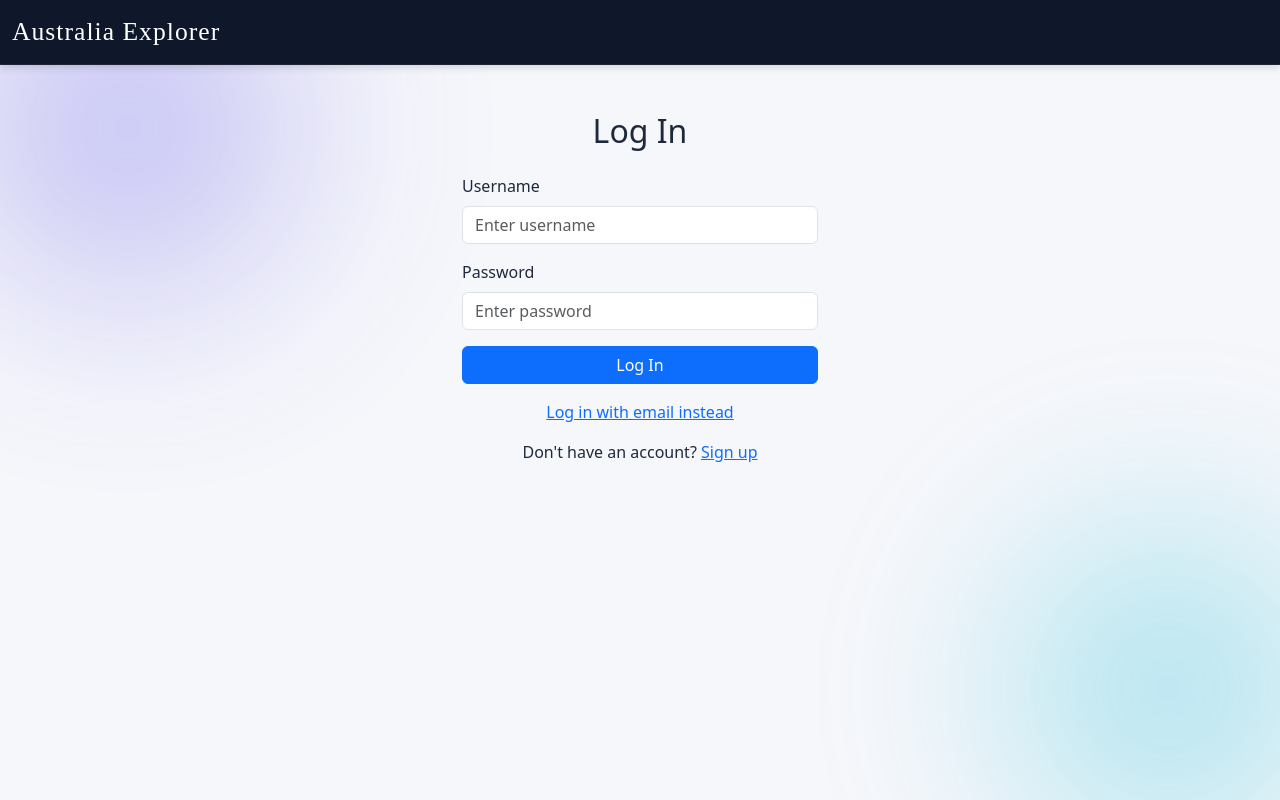
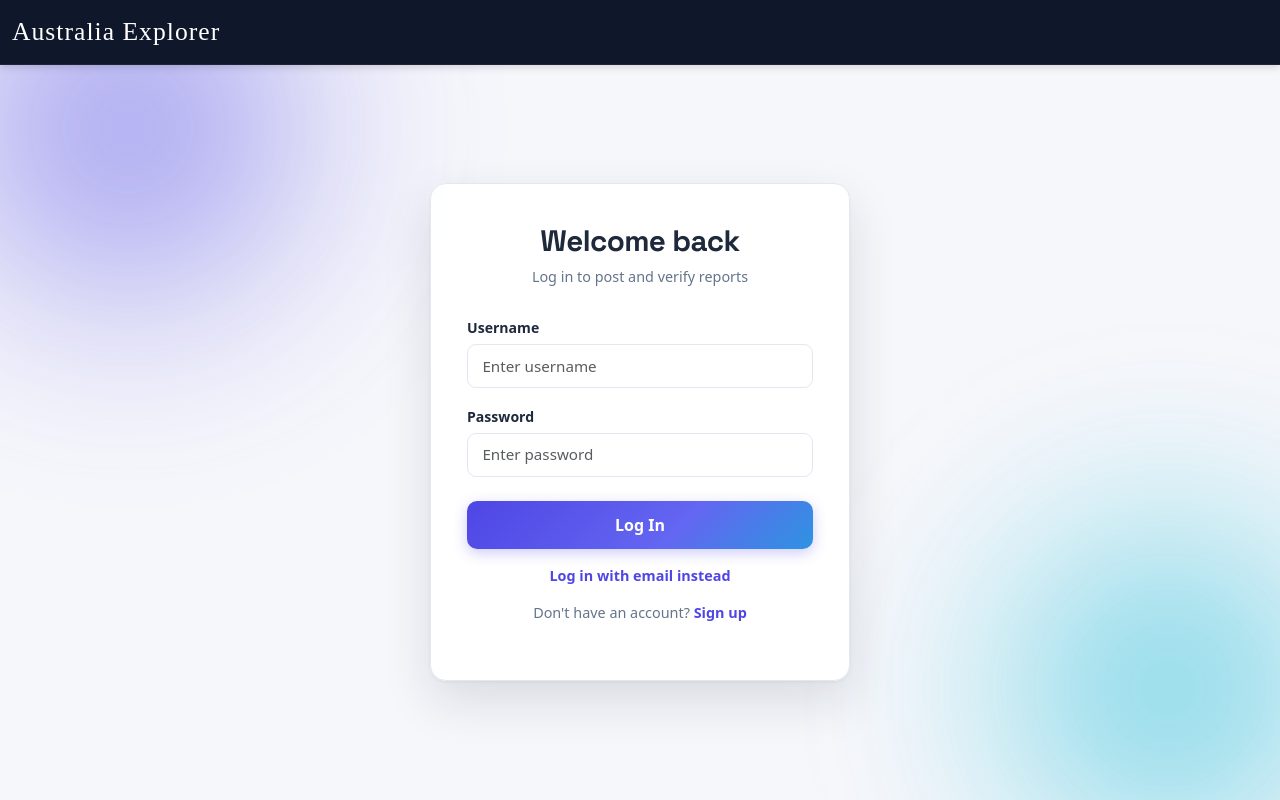
Before and after one commit to jono1762/cits3403-project, a Flask app: page /login in a window 1280 px wide. Run offline with Flask 3, Linux system fonts and the light colour scheme; some libraries are stand-ins or nearby versions; some web fonts are replaced.

Commit message:
add auth.css for login, login/email and sign up and align with the base.thml

```diff
--- /dev/null
+++ b/app/static/css/auth.css
@@ -0,0 +1,120 @@
+/* ============================================================
+   auth.css — shared styling for login / signup / login_email
+   Loaded via {% block styles %} on each auth template.
+   ============================================================ */
+
+/* full-bleed section that vertically centers the auth card */
+.auth-page {
+    min-height: calc(100vh - var(--navbar-height, 64px));
+    display: flex;
+    align-items: center;
+    justify-content: center;
+    padding: 2rem 1rem;
+    /* break out of the parent .container so the aurora background shows edge-to-edge */
+    width: 100vw;
+    margin-left: calc(-1 * (100vw - 100%) / 2);
+    margin-top: -1.5rem;
+    margin-bottom: -1.5rem;
+}
+
+/* the card holding the form — frosted glass over the aurora background */
+.auth-card {
+    background: rgba(255, 255, 255, 0.92);
+    -webkit-backdrop-filter: blur(12px);
+    backdrop-filter: blur(12px);
+    border: 1px solid #e2e8f0;
+    border-radius: 16px;
+    padding: 2.5rem 2.25rem;
+    width: 100%;
+    max-width: 420px;
+    box-shadow:
+        0 1px 3px rgba(15, 23, 42, 0.06),
+        0 20px 50px rgba(15, 23, 42, 0.12);
+}
+
+/* title + subtitle */
+.auth-title {
+    font-family: 'Space Grotesk', sans-serif;
+    font-size: 1.85rem;
+    font-weight: 700;
+    text-align: center;
+    margin: 0 0 0.4rem;
+    color: #1e293b;
+    letter-spacing: -0.02em;
+}
+
+.auth-subtitle {
+    text-align: center;
+    color: #64748b;
+    font-size: 0.9rem;
+    margin: 0 0 1.75rem;
+}
+
+/* form inputs — bigger touch target, indigo focus ring */
+.auth-card .form-control {
+    border-radius: 9px;
+    padding: 0.6rem 0.9rem;
+    border: 1.5px solid #e2e8f0;
+    font-size: 0.95rem;
+    transition: border-color 0.18s ease, box-shadow 0.18s ease;
+}
+
+.auth-card .form-control:focus {
+    border-color: #4f46e5;
+    box-shadow: 0 0 0 4px rgba(79, 70, 229, 0.14);
+    outline: none;
+}
+
+.auth-card .form-label {
+    font-weight: 600;
+    color: #1e293b;
+    font-size: 0.88rem;
+    margin-bottom: 0.35rem;
+}
+
+/* submit button — matches the gradient used on the landing CTA buttons */
+.auth-card .btn-primary {
+    background: linear-gradient(135deg, #4f46e5 0%, #6366f1 60%, #06b6d4 130%);
+    border: none;
+    color: #fff;
+    padding: 0.75rem 1.5rem;
+    border-radius: 10px;
+    font-weight: 600;
+    font-size: 1rem;
+    box-shadow: 0 4px 14px rgba(79, 70, 229, 0.28);
+    transition: transform 0.18s ease, box-shadow 0.18s ease;
+    margin-top: 0.5rem;
+}
+
+.auth-card .btn-primary:hover,
+.auth-card .btn-primary:focus {
+    transform: translateY(-2px);
+    box-shadow: 0 10px 24px rgba(79, 70, 229, 0.42);
+    color: #fff;
+}
+
+/* footer helper text + links underneath the form */
+.auth-card .text-center {
+    color: #64748b;
+    font-size: 0.9rem;
+}
+
+.auth-card .text-center a {
+    color: #4f46e5;
+    text-decoration: none;
+    font-weight: 600;
+    transition: color 0.18s ease;
+}
+
+.auth-card .text-center a:hover,
+.auth-card .text-center a:focus {
+    color: #4338ca;
+    text-decoration: underline;
+}
+
+/* validation error text */
+.auth-card .text-danger {
+    font-size: 0.78rem;
+    margin-top: 0.3rem;
+    display: block;
+}
--- a/app/static/css/style.css
+++ b/app/static/css/style.css
@@ -47,7 +47,7 @@ body::before {
     border-radius: 50%;
     background: radial-gradient(circle, var(--color-primary), transparent 70%);
     filter: blur(90px);
-    opacity: 0.40;
+    opacity: 0.65;
     z-index: -1;
     pointer-events: none;
 }
@@ -63,7 +63,7 @@ body::after {
     border-radius: 50%;
     background: radial-gradient(circle, var(--color-accent), transparent 70%);
     filter: blur(90px);
-    opacity: 0.40;
+    opacity: 0.65;
     z-index: -1;
     pointer-events: none;
 }
--- a/app/templates/landing.html
+++ b/app/templates/landing.html
@@ -6,10 +6,6 @@
 
 {% block content %}
 <section class="landing-hero">
-    {# decorative gradient blobs sit behind everything #}
-    <div class="landing-blob landing-blob-1" aria-hidden="true"></div>
-    <div class="landing-blob landing-blob-2" aria-hidden="true"></div>
-
     <div class="landing-hero-grid">
         {# ---------- left column: hero text + buttons ---------- #}
         <div class="landing-hero-text">
--- a/app/templates/login.html
+++ b/app/templates/login.html
@@ -1,9 +1,15 @@
 {% extends "base.html" %}
 
+{% block styles %}
+    <link rel="stylesheet" href="{{ url_for('static', filename='css/auth.css') }}">
+{% endblock %}
+
 {% block content %}
-<div class="row justify-content-center mt-5">
-    <div class="col-md-4">
-        <h2 class="text-center mb-4">Log In</h2>
+<section class="auth-page">
+    <div class="auth-card">
+        <h2 class="auth-title">Welcome back</h2>
+        <p class="auth-subtitle">Log in to post and verify reports</p>
+
         <form method="POST">
             {{ form.hidden_tag() }}
             <div class="mb-3">
@@ -22,6 +28,7 @@
             </div>
             {{ form.submit(class="btn btn-primary w-100") }}
         </form>
+
         <p class="text-center mt-3">
             <a href="{{ url_for('login_email') }}">Log in with email instead</a>
         </p>
@@ -29,5 +36,5 @@
             Don't have an account? <a href="{{ url_for('signup') }}">Sign up</a>
         </p>
     </div>
-</div>
+</section>
 {% endblock %}
```
Also changed, not shown: app/static/css/landing.css (+0 -23 lines), app/templates/login_email.html (+11 -4 lines), app/templates/signup.html (+11 -4 lines).
